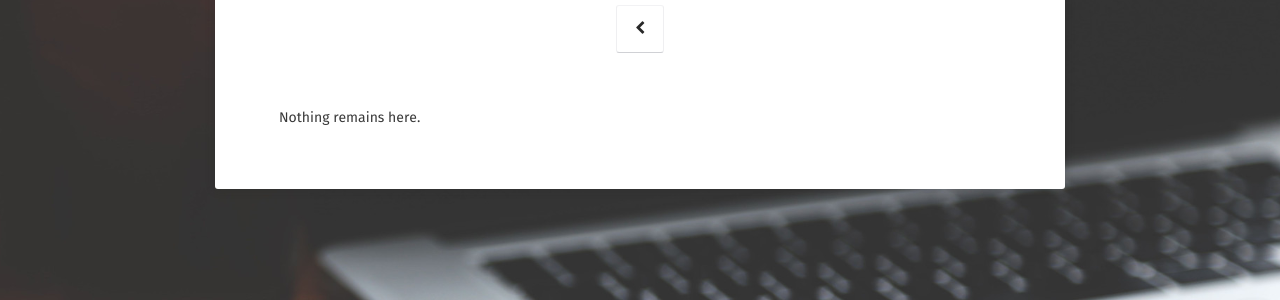
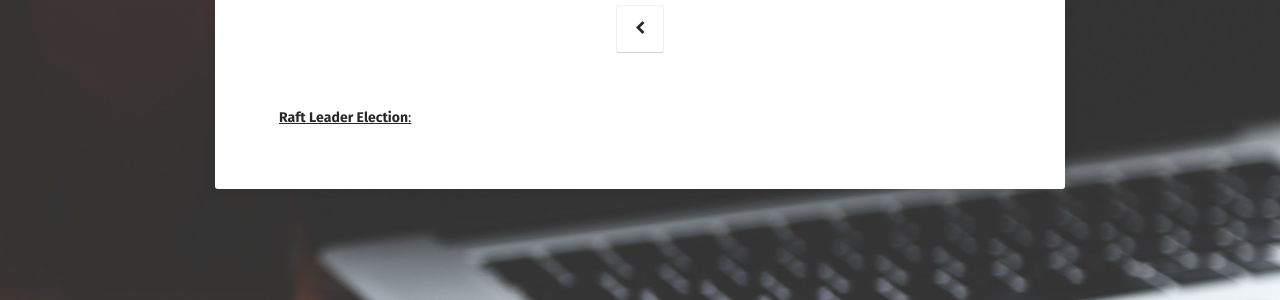
Before and after one commit to RobinGG/RobinGG.github.io, a Jekyll site: the page built from draft/index.md, in a window 1280 px wide. Shown: the part 184-484 px from the top of the page. Built offline with Jekyll 4.4.1, drawn with Linux system fonts in a browser that asks for light colours; some web fonts are replaced; comment, search, counter and statistics services are not loaded.

Commit message:
add leader election to draft index

```diff
--- a/draft/index.md
+++ b/draft/index.md
@@ -3,4 +3,4 @@ layout: page
 title: Draft
 ---
 
-Nothing remains here.
+[**Raft Leader Election**:](./raft-leader-election/)
```
